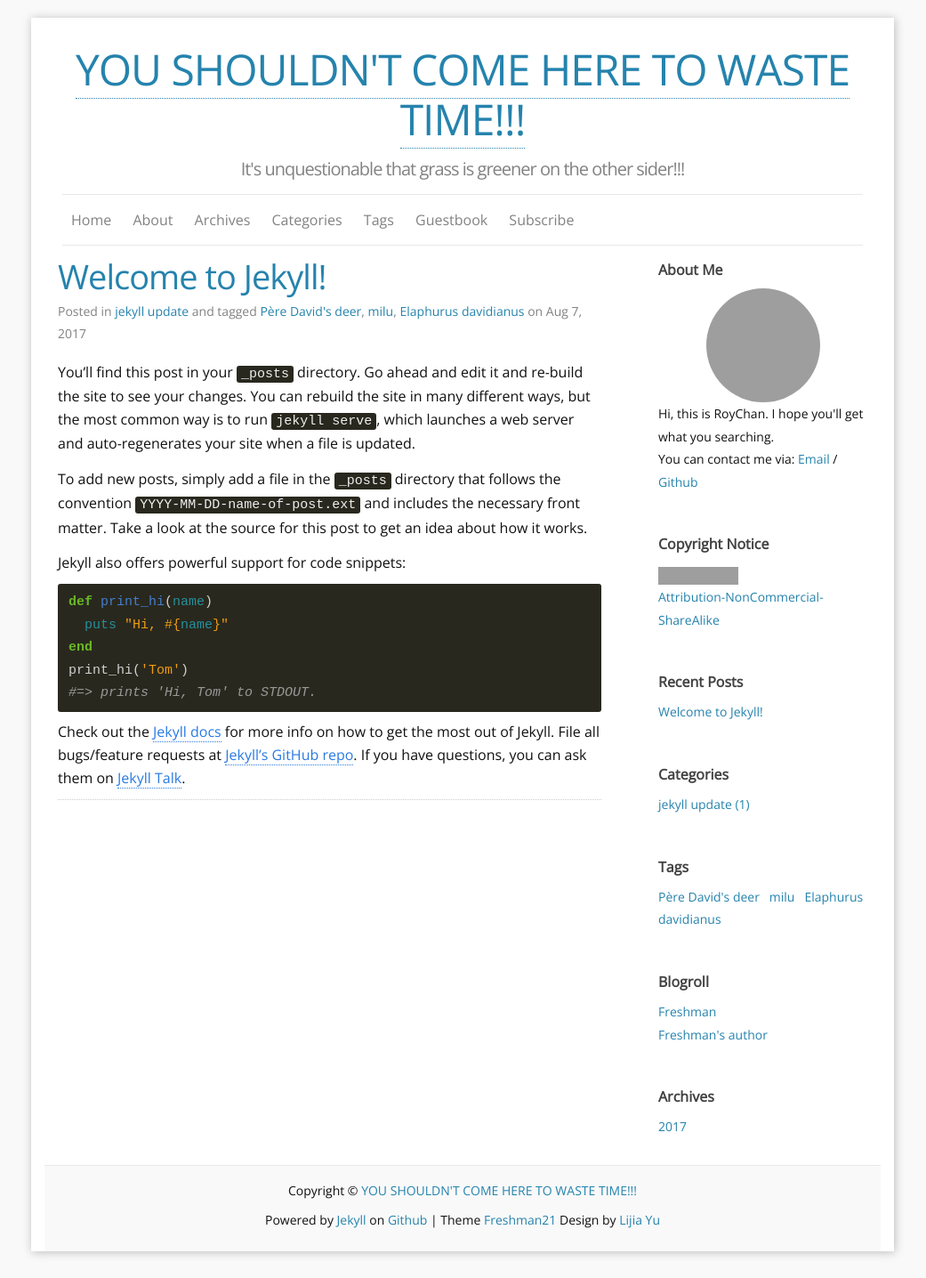
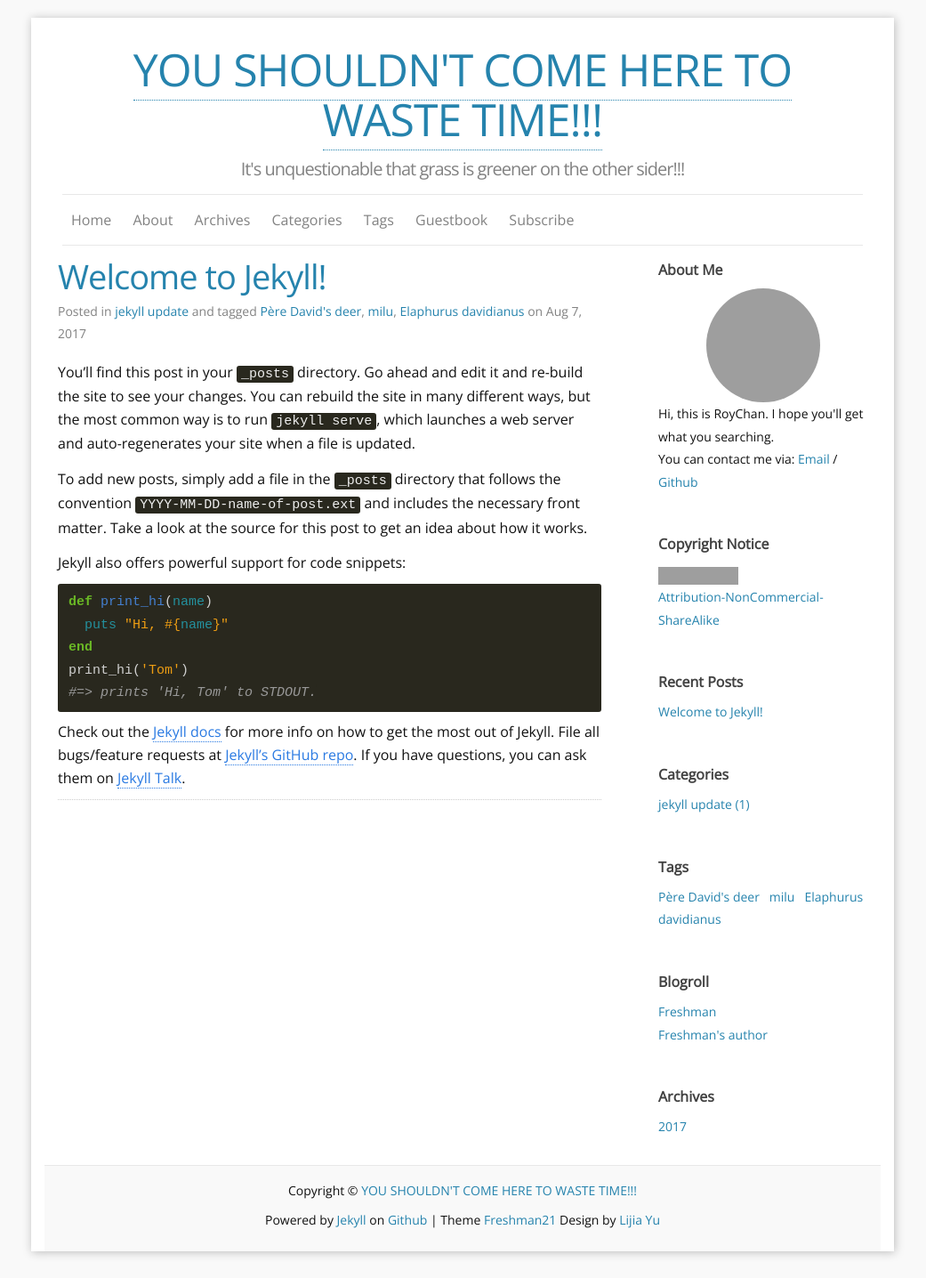
Before and after one commit to RoyWorld/RoyWorld.github.io, a Jekyll site: the page built from index.html, in a window 1280 px wide. Shown: the whole page at 89% size, without its empty margins (120-1161 px from the left). Built offline with Jekyll 4.4.1, drawn with Linux system fonts in a browser that asks for light colours; nearby versions of some CDN libraries; the list of posts is cut into pages by our own code; grey boxes are pictures that could not be loaded.

Commit message:
修改site-title的样式

```diff
--- a/_sass/_layout.scss
+++ b/_sass/_layout.scss
@@ -9,7 +9,7 @@
 }
 
 .site-title {
-  font-size: 48px;
+  font-size: 50px;
   line-height: 56px;
   letter-spacing: -1px;
   margin-bottom: 0;
```
